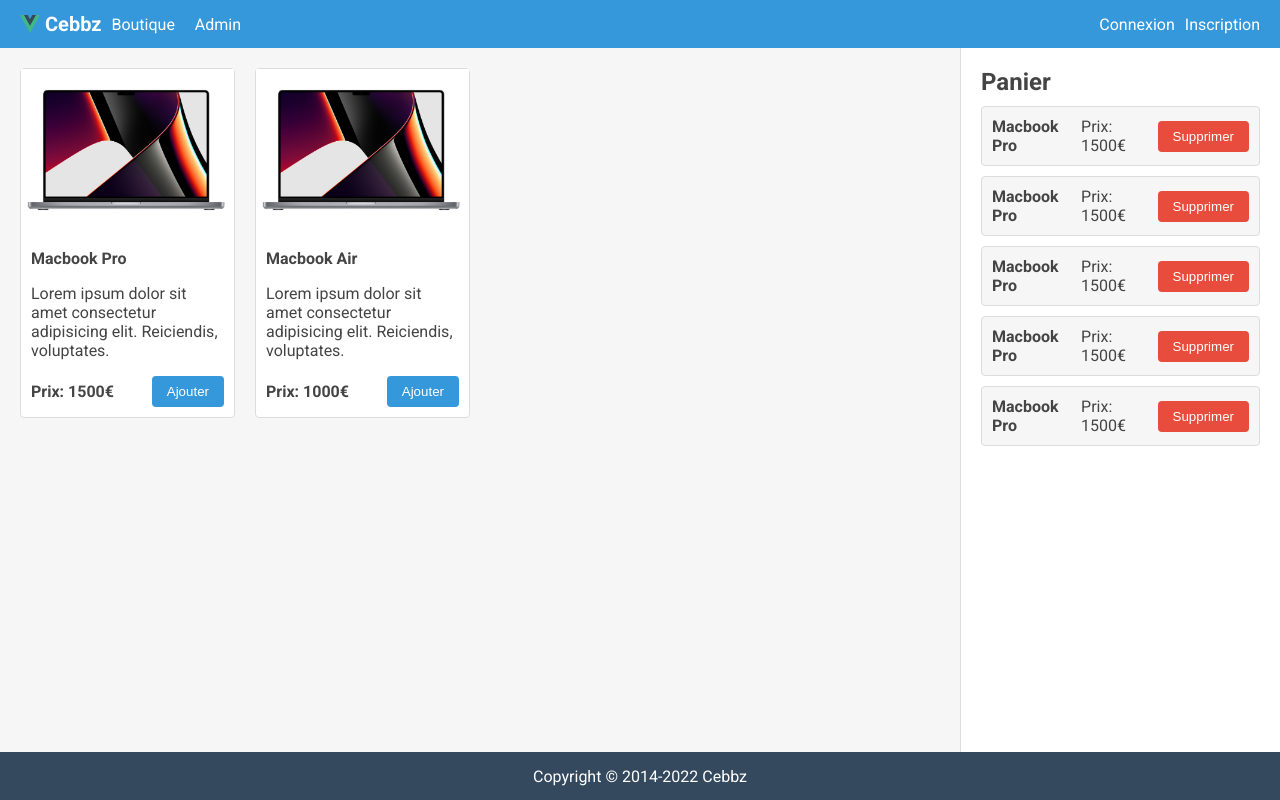
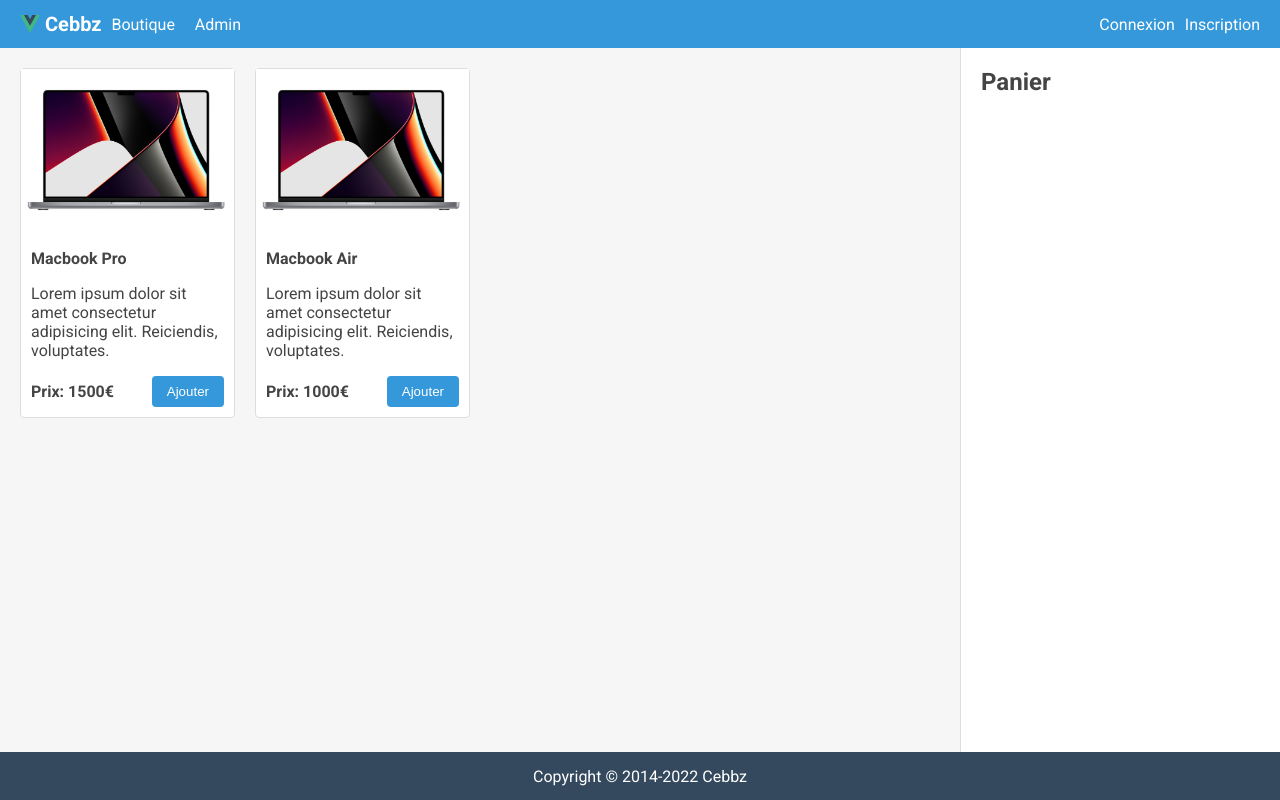
Before and after one commit to cebbz/boutique-front, a Vue app: page / in a window 1280 px wide. Built offline with nearby package versions, Linux system fonts and the light colour scheme; a web font is replaced by a local one.

Commit message:
display and delete a product from the cart.

```diff
--- a/src/App.vue
+++ b/src/App.vue
@@ -23,13 +23,17 @@
     }
 }
 
+function removeProductFromCart(productId: number): void {
+    state.cart = state.cart.filter((product) => product.id !== productId);
+}
+
 </script>
 
 <template>
     <div class="app-container">
         <TheHeader class="header" />
         <Shop :products="state.products" @add-product-to-cart="addProductToCart" class="shop" />
-        <Cart class="cart" />
+        <Cart :cart="state.cart" class="cart" @remove-product-from-cart="removeProductFromCart" />
         <TheFooter class="footer" />
     </div>
 </template>
--- a/src/components/Cart/Cart.vue
+++ b/src/components/Cart/Cart.vue
@@ -1,12 +1,20 @@
 <template>
     <div class="p-20">
         <h2 class="mb-10">Panier</h2>
-        <CartProductList />
+        <CartProductList :cart="cart" @remove-product-from-cart="emit('remove-product-from-cart', $event)" />
     </div>
 </template>
 
 <script setup lang="ts">
 import CartProductList from './CartProductList.vue';
+import type { ProductInterface } from '@/interfaces/product.interface';
+defineProps<{
+    cart: ProductInterface[];
+}>();
+
+const emit = defineEmits<{
+        (e: 'remove-product-from-cart', productId: number): void;
+    }>();
 </script>
 
 <style lang="scss" scoped>
--- a/src/components/Cart/CartProduct.vue
+++ b/src/components/Cart/CartProduct.vue
@@ -1,12 +1,21 @@
 <template>
     <div class="product mb-10 d-flex flex-row align-items-center product p-10">
-        <strong class="flex-fill mr-10">Macbook Pro</strong>
-        <span class="mr-10">Prix: 1500€</span>
-        <button class="btn btn-danger">Supprimer</button>
+        <strong class="flex-fill mr-10">{{ product.title }}</strong>
+        <span class="mr-10">Prix: {{product.price}}€</span>
+        <button class="btn btn-danger" @click="emit('remove-product-from-cart', product.id)">Supprimer</button>
     </div>
 </template>
 
 <script setup lang="ts">
+import type { ProductInterface } from '@/interfaces/product.interface';
+
+    defineProps<{
+        product: ProductInterface;
+    }>();
+
+    const emit = defineEmits<{
+        (e: 'remove-product-from-cart', productId: number): void;
+    }>();
 </script>
 
 <style lang="scss" scoped>
--- a/src/components/Cart/CartProductList.vue
+++ b/src/components/Cart/CartProductList.vue
@@ -1,15 +1,20 @@
 <template>
     <div class="d-flex flex-column">
-        <CartProduct />
-        <CartProduct />
-        <CartProduct />
-        <CartProduct />
-        <CartProduct />
+        <CartProduct v-for="product of cart" :product="product"
+            @remove-product-from-cart="emit('remove-product-from-cart', $event)" />
     </div>
 </template>
 
 <script setup lang="ts">
 import CartProduct from './CartProduct.vue';
+import type { ProductInterface } from '@/interfaces/product.interface';
+defineProps<{
+    cart: ProductInterface[];
+}>();
+
+const emit = defineEmits<{
+        (e: 'remove-product-from-cart', productId: number): void;
+    }>();
 </script>
 
 <style lang="scss" scoped>
```
